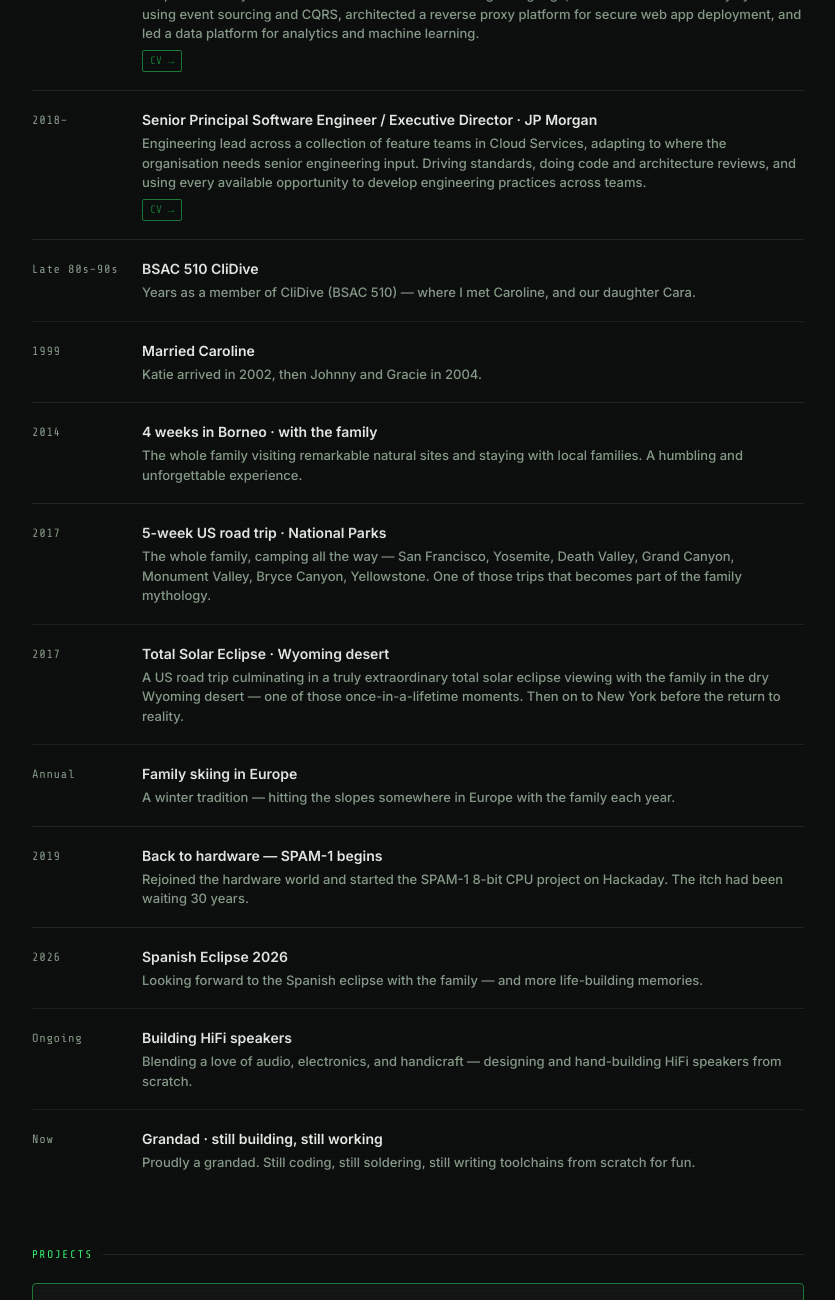
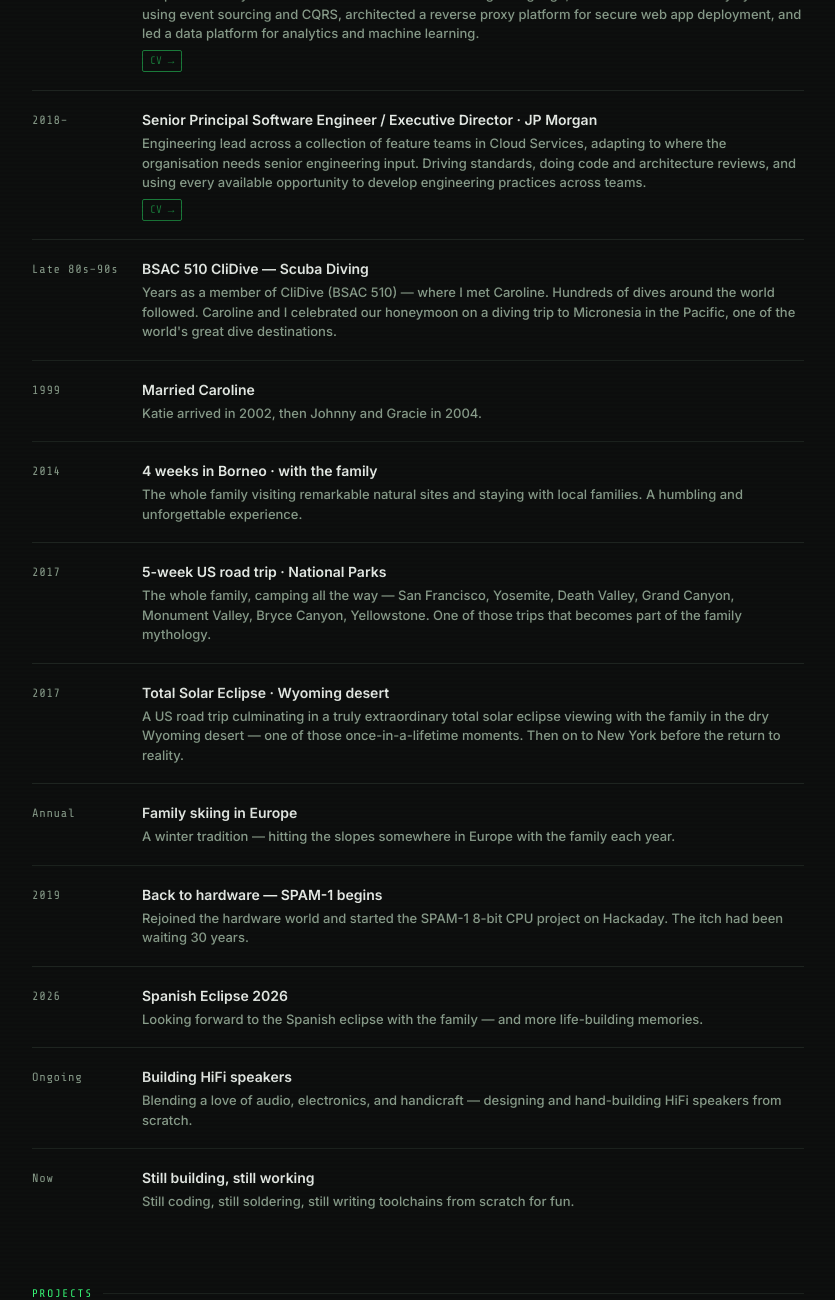
Before and after one commit to Johnlon/johnlon.github.io, a Jekyll site: the page index.html, which Jekyll copies as it is, in a window 1280 px wide and 1400 px high, scrolled down 2060 px, cut to the strip 0-1300 px from the top of the window. Shown: the whole strip, without its empty margins (222-1057 px from the left). Built offline with Jekyll 4.4.1, drawn with Linux system fonts in a browser that asks for light colours; some of the changed text lies outside the part shown.

Commit message:
Remove grandad references, expand BSAC diving entry
- Remove grandad from tagline, bio, and timeline
- Expand BSAC 510 entry: hundreds of dives worldwide, Micronesia honeymoon

Co-Authored-By: Claude Sonnet 4.6 <noreply@anthropic.com>

```diff
--- a/index.html
+++ b/index.html
@@ -483,7 +483,7 @@
     <div class="header-inner">
     <div class="header-text">
     <h1>John Lonergan<span class="cursor"></span></h1>
-    <p class="tagline">// software engineer · hardware hacker · husband · dad · grandad · London, UK</p>
+    <p class="tagline">// software engineer · hardware hacker · husband · dad · London, UK</p>
     <div class="bio">
       <p>
         I grew up in the 1980s pulling apart anything with a circuit board and teaching myself
@@ -501,7 +501,7 @@
         Still working in London and looking for interesting, gainful opportunities.
       </p>
       <p>
-        Outside of all that: husband, dad, grandad, friend, dog owner.
+        Outside of all that: husband, dad, friend, dog owner.
       </p>
     </div>
     <div class="links">
@@ -634,8 +634,8 @@
       <div class="tl-item">
         <div class="tl-year">Late 80s–90s</div>
         <div class="tl-content">
-          <h3>BSAC 510 CliDive</h3>
-          <p>Years as a member of CliDive (BSAC 510) — where I met Caroline, and our daughter Cara.</p>
+          <h3>BSAC 510 CliDive — Scuba Diving</h3>
+          <p>Years as a member of CliDive (BSAC 510) — where I met Caroline. Hundreds of dives around the world followed. Caroline and I celebrated our honeymoon on a diving trip to Micronesia in the Pacific, one of the world's great dive destinations.</p>
         </div>
       </div>
       <div class="tl-item">
@@ -697,8 +697,8 @@
       <div class="tl-item">
         <div class="tl-year">Now</div>
         <div class="tl-content">
-          <h3>Grandad · still building, still working</h3>
-          <p>Proudly a grandad. Still coding, still soldering, still writing toolchains from scratch for fun.</p>
+          <h3>Still building, still working</h3>
+          <p>Still coding, still soldering, still writing toolchains from scratch for fun.</p>
         </div>
       </div>
     </div>
```
